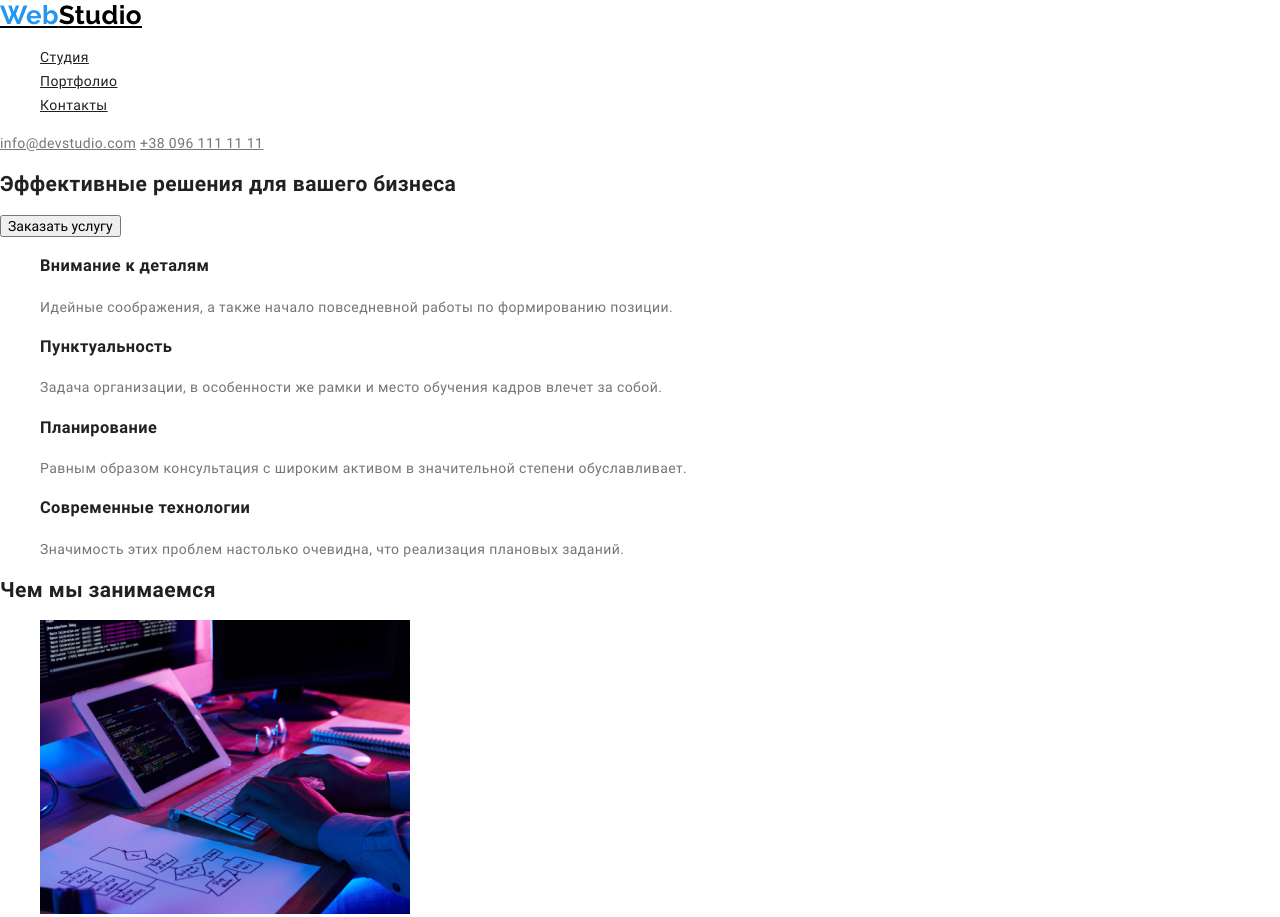
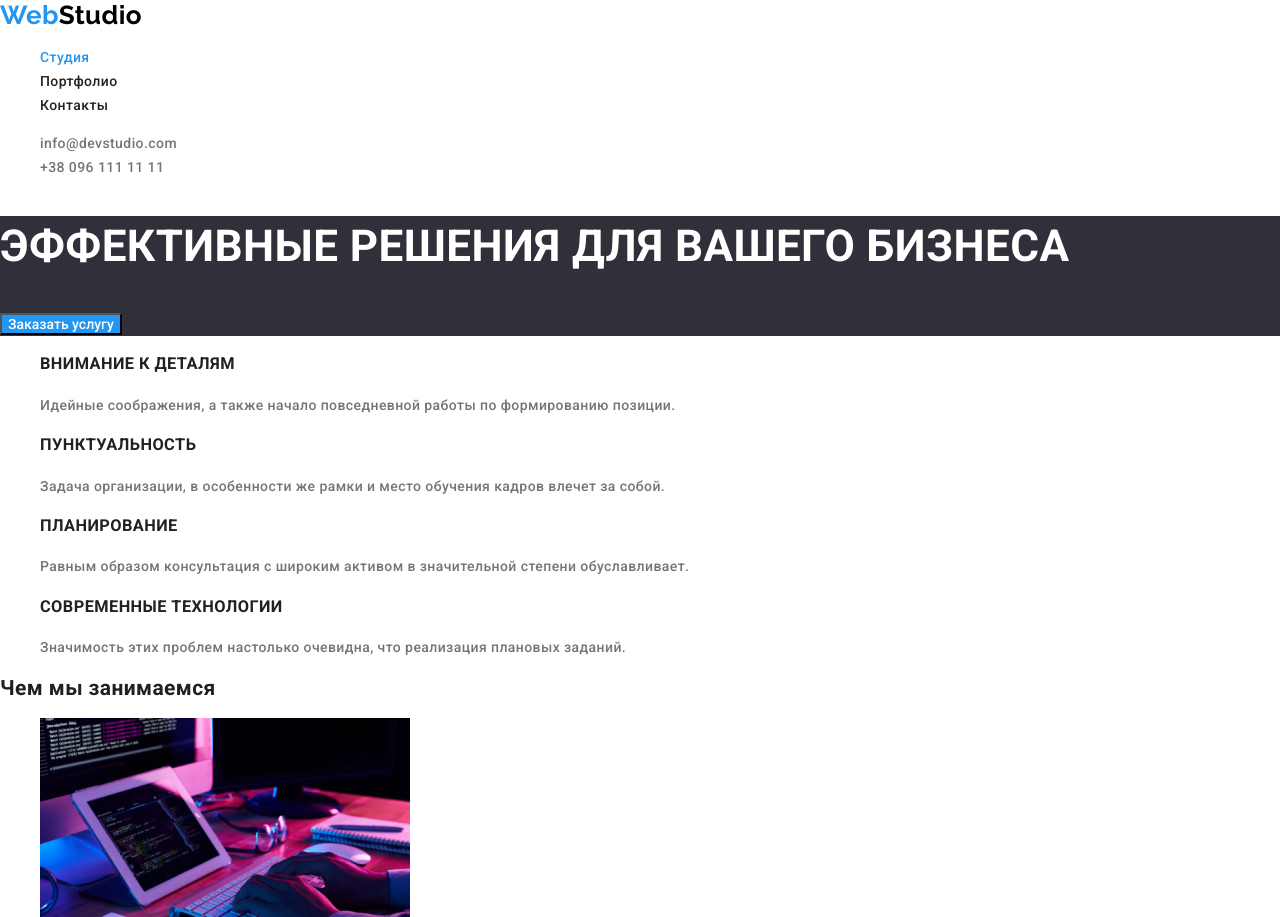
Before and after one commit to MarySira/goit-markup-hw-03, a plain HTML site: page index.html in a window 1280 px wide. Shown: the top 917 px of the page. Drawn offline with nearby package versions, Linux system fonts and the light colour scheme.

Commit message:
merge hw2

```diff
--- a/css/style.css
+++ b/css/style.css
@@ -1,63 +1,3 @@
-/* roboto-regular - latin_cyrillic */
-@font-face {
-  font-family: 'Roboto';
-  font-style: normal;
-  font-weight: 400;
-  src: url('../fonts/roboto-v20-latin_cyrillic-regular.eot'); /* IE9 Compat Modes */
-  src: local(''), url('../fonts/roboto-v20-latin_cyrillic-regular.eot?#iefix') format('embedded-opentype'),
-    /* IE6-IE8 */ url('../fonts/roboto-v20-latin_cyrillic-regular.woff2') format('woff2'),
-    /* Super Modern Browsers */ url('../fonts/roboto-v20-latin_cyrillic-regular.woff') format('woff'),
-    /* Modern Browsers */ url('../fonts/roboto-v20-latin_cyrillic-regular.ttf') format('truetype'),
-    /* Safari, Android, iOS */ url('../fonts/roboto-v20-latin_cyrillic-regular.svg#Roboto') format('svg'); /* Legacy iOS */
-}
-/* roboto-500 - latin_cyrillic */
-@font-face {
-  font-family: 'Roboto';
-  font-style: normal;
-  font-weight: 500;
-  src: url('../fonts/roboto-v20-latin_cyrillic-500.eot'); /* IE9 Compat Modes */
-  src: local(''), url('../fonts/roboto-v20-latin_cyrillic-500.eot?#iefix') format('embedded-opentype'),
-    /* IE6-IE8 */ url('../fonts/roboto-v20-latin_cyrillic-500.woff2') format('woff2'),
-    /* Super Modern Browsers */ url('../fonts/roboto-v20-latin_cyrillic-500.woff') format('woff'),
-    /* Modern Browsers */ url('../fonts/roboto-v20-latin_cyrillic-500.ttf') format('truetype'),
-    /* Safari, Android, iOS */ url('../fonts/roboto-v20-latin_cyrillic-500.svg#Roboto') format('svg'); /* Legacy iOS */
-}
-/* roboto-700 - latin_cyrillic */
-@font-face {
-  font-family: 'Roboto';
-  font-style: normal;
-  font-weight: 700;
-  src: url('../fonts/roboto-v20-latin_cyrillic-700.eot'); /* IE9 Compat Modes */
-  src: local(''), url('../fonts/roboto-v20-latin_cyrillic-700.eot?#iefix') format('embedded-opentype'),
-    /* IE6-IE8 */ url('../fonts/roboto-v20-latin_cyrillic-700.woff2') format('woff2'),
-    /* Super Modern Browsers */ url('../fonts/roboto-v20-latin_cyrillic-700.woff') format('woff'),
-    /* Modern Browsers */ url('../fonts/roboto-v20-latin_cyrillic-700.ttf') format('truetype'),
-    /* Safari, Android, iOS */ url('../fonts/roboto-v20-latin_cyrillic-700.svg#Roboto') format('svg'); /* Legacy iOS */
-}
-/* roboto-900 - latin_cyrillic */
-@font-face {
-  font-family: 'Roboto';
-  font-style: normal;
-  font-weight: 900;
-  src: url('../fonts/roboto-v20-latin_cyrillic-900.eot'); /* IE9 Compat Modes */
-  src: local(''), url('../fonts/roboto-v20-latin_cyrillic-900.eot?#iefix') format('embedded-opentype'),
-    /* IE6-IE8 */ url('../fonts/roboto-v20-latin_cyrillic-900.woff2') format('woff2'),
-    /* Super Modern Browsers */ url('../fonts/roboto-v20-latin_cyrillic-900.woff') format('woff'),
-    /* Modern Browsers */ url('../fonts/roboto-v20-latin_cyrillic-900.ttf') format('truetype'),
-    /* Safari, Android, iOS */ url('../fonts/roboto-v20-latin_cyrillic-900.svg#Roboto') format('svg'); /* Legacy iOS */
-}
-/* raleway-700 - latin_cyrillic */
-@font-face {
-  font-family: 'Raleway';
-  font-style: normal;
-  font-weight: 700;
-  src: url('../fonts/raleway-v19-latin_cyrillic-700.eot'); /* IE9 Compat Modes */
-  src: local(''), url('../fonts/raleway-v19-latin_cyrillic-700.eot?#iefix') format('embedded-opentype'),
-    /* IE6-IE8 */ url('../fonts/raleway-v19-latin_cyrillic-700.woff2') format('woff2'),
-    /* Super Modern Browsers */ url('../fonts/raleway-v19-latin_cyrillic-700.woff') format('woff'),
-    /* Modern Browsers */ url('../fonts/raleway-v19-latin_cyrillic-700.ttf') format('truetype'),
-    /* Safari, Android, iOS */ url('../fonts/raleway-v19-latin_cyrillic-700.svg#Raleway') format('svg'); /* Legacy iOS */
-}
 :root {
   --accent-color: #2196f3;
   --title-text-color: #212121;
@@ -65,6 +5,8 @@
   --logo-header: #000000;
   --logo-footer: #ffffff;
   --primary-white-color: #ffffff;
+  --dark-bg-c: #2f303a;
+  --filter-btn-c: #f5f4fa;
 }
 body {
   font-family: 'Roboto', sans-serif;
@@ -75,8 +17,14 @@ body {
   color: var(--title-text-color);
   letter-spacing: 0.03em;
 }
+a {
+  text-decoration: none;
+}
 button {
   cursor: pointer;
+}
+address {
+  font-style: normal;
 }
 .list {
   list-style: none;
@@ -87,11 +35,42 @@ button {
 .header-contacts a {
   color: #757575;
 }
-.features p{
-   color: var(--primary-text-color);
+.hero {
+  background-color: var(--dark-bg-c);
+}
+.hero-title {
+  color: var(--primary-white-color);
+  text-transform: uppercase;
+  font-size: 44px;
+  line-height: 60px;
+}
+.order-btn {
+  background-color: var(--accent-color);
+  color: var(--primary-white-color);
+}
+.filter-btn {
+  background-color: var(--filter-btn-c);
+}
+.filter-btn:hover,
+.filter-btn:focus {
+  background-color: var(--accent-color);
+  color: var(--primary-white-color);
+}
+.features p {
+  color: var(--primary-text-color);
+}
+.our-team p {
+  color: var(--primary-text-color);
+}
+.our-projects p {
+  color: var(--primary-text-color);
+}
+.feature-title {
+  text-transform: uppercase;
 }
 .link:hover,
-.link:focus {
+.link:focus,
+.link.active {
   color: var(--accent-color);
 }
 .logo-header {
@@ -104,6 +83,9 @@ button {
 }
 .logo-web {
   color: var(--accent-color);
+}
+.footer {
+  background-color: var(--dark-bg-c);
 }
 .logo-footer {
   font-family: 'Raleway';
--- a/index.html
+++ b/index.html
@@ -9,6 +9,11 @@
       rel="stylesheet"
       href="https://cdnjs.cloudflare.com/ajax/libs/modern-normalize/1.0.0/modern-normalize.min.css"
     />
+    <link rel="preconnect" href="https://fonts.gstatic.com" />
+    <link
+      href="https://fonts.googleapis.com/css2?family=Raleway:wght@700&family=Roboto:wght@500;700;900&display=swap"
+      rel="stylesheet"
+    />
     <link rel="stylesheet" href="./css/style.css" />
   </head>
   <body>
@@ -16,38 +21,38 @@
       <a href="./index.html" class="logo-header"> <span class="logo-web">Web</span>Studio </a>
       <nav>
         <ul class="header-links list">
-          <li><a class="link" href="./index.html">Студия</a></li>
+          <li><a class="link active" href="./index.html">Студия</a></li>
           <li><a class="link" href="./portfolio.html">Портфолио</a></li>
           <li><a class="link" href="">Контакты</a></li>
         </ul>
       </nav>
-      <div class="header-contacts">
-        <a class="link" href="mailto:info@devstudio.com">info@devstudio.com</a>
-        <a class="link" href="tel:+380961111111">+38 096 111 11 11</a>
-      </div>
+      <ul class="header-contacts list">
+        <li><a class="link" href="mailto:info@devstudio.com">info@devstudio.com</a></li>
+        <li><a class="link" href="tel:+380961111111">+38 096 111 11 11</a></li>
+      </ul>
     </header>
     <main>
-      <section>
-        <h1>Эффективные решения для вашего бизнеса</h1>
-        <button type="button">Заказать услугу</button>
+      <section class="hero">
+        <h1 class="hero-title">Эффективные решения для вашего бизнеса</h1>
+        <button class="order-btn" type="button">Заказать услугу</button>
       </section>
       <section>
         <h2 hidden>Заголовок</h2>
         <ul class="features list">
           <li>
-            <h3>Внимание к деталям</h3>
+            <h3 class="feature-title">Внимание к деталям</h3>
             <p>Идейные соображения, а также начало повседневной работы по формированию позиции.</p>
           </li>
           <li>
-            <h3>Пунктуальность</h3>
+            <h3 class="feature-title">Пунктуальность</h3>
             <p>Задача организации, в особенности же рамки и место обучения кадров влечет за собой.</p>
           </li>
           <li>
-            <h3>Планирование</h3>
+            <h3 class="feature-title">Планирование</h3>
             <p>Равным образом консультация с широким активом в значительной степени обуславливает.</p>
           </li>
           <li>
-            <h3>Современные технологии</h3>
+            <h3 class="feature-title">Современные технологии</h3>
             <p>Значимость этих проблем настолько очевидна, что реализация плановых заданий.</p>
           </li>
         </ul>
@@ -68,7 +73,7 @@
       </section>
       <section>
         <h2>Наша команда</h2>
-        <ul class="list">
+        <ul class="our-team list">
           <li>
             <img src="./images/igor_demianenko.jpg" height="260" width="270" alt="Igor Demianenko" />
 
@@ -92,7 +97,7 @@
           </li>
         </ul>
       </section>
-      <footer>
+      <footer class="footer">
         <a href="./index.html" class="logo-footer"> <span class="logo-web">Web</span>Studio </a>
         <address>
           <a class="footer-address link" href="https://goo.gl/maps/AGsCHTXERUsmSmET9">
```
Also changed, not shown: portfolio.html (+24 -22 lines), images/webside_inspirstion_has_no_borders.jpg (renamed from images/webside_inspirstion has no borders.jpg), 2 other files.
